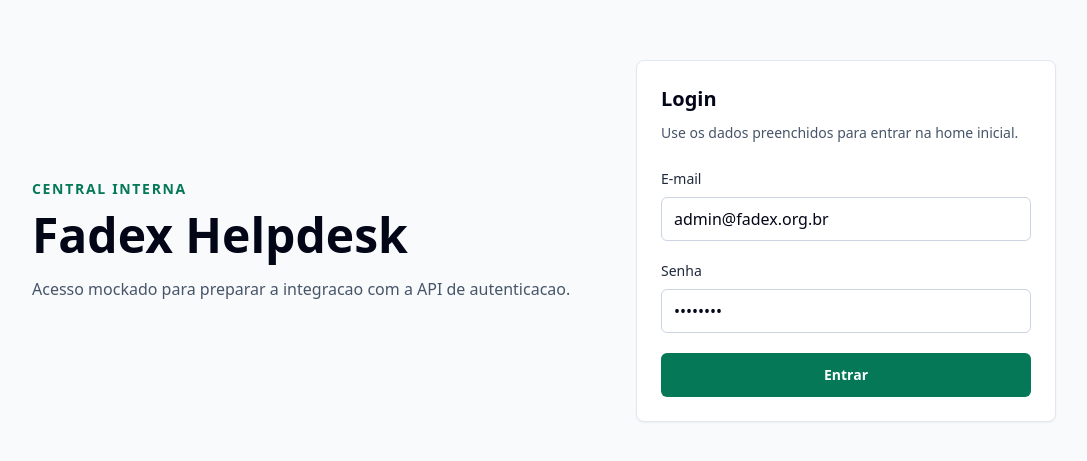
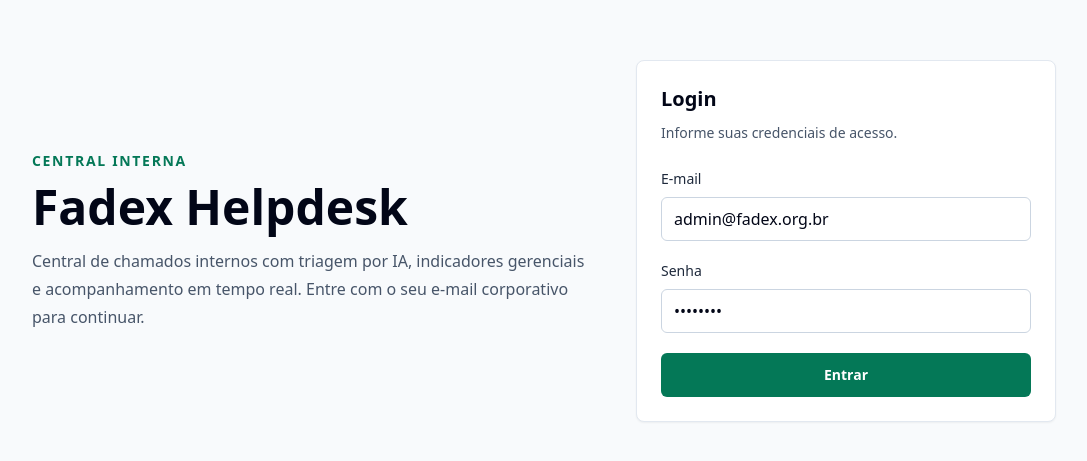
Before and after one commit to mvaldecy/teste-fadex, a Next.js app in the folder frontend/: page /login in a window 1280 px wide. Shown: the part 159-620 px from the top of the page, without its empty margins (96-1183 px from the left). Built offline with nearby package versions, Linux system fonts and the light colour scheme; no server answers.

Commit message:
fix(frontend): atualiza texto do login e torna o alerta de alta prioridade persistente

```diff
--- a/frontend/app/(auth)/login/page.tsx
+++ b/frontend/app/(auth)/login/page.tsx
@@ -12,7 +12,9 @@ export default function LoginPage() {
             Fadex Helpdesk
           </h1>
           <p className="mt-4 max-w-xl text-base leading-7 text-slate-600">
-            Acesso mockado para preparar a integracao com a API de autenticacao.
+            Central de chamados internos com triagem por IA, indicadores
+            gerenciais e acompanhamento em tempo real. Entre com o seu e-mail
+            corporativo para continuar.
           </p>
         </div>
 
@@ -20,7 +22,7 @@ export default function LoginPage() {
           <div className="mb-6">
             <h2 className="text-xl font-semibold text-slate-950">Login</h2>
             <p className="mt-2 text-sm leading-6 text-slate-600">
-              Use os dados preenchidos para entrar na home inicial.
+              Informe suas credenciais de acesso.
             </p>
           </div>
           <LoginForm />
--- a/frontend/src/features/notifications/high-priority-alerts.tsx
+++ b/frontend/src/features/notifications/high-priority-alerts.tsx
@@ -51,7 +51,14 @@ export function HighPriorityAlerts() {
 
       toast.warning("Chamado de prioridade ALTA", {
         description: title ?? "Um chamado passou para prioridade alta.",
-        duration: 15000,
+        // Sem expiracao: o alerta de ALTA e requisito do desafio e some antes
+        // de o operador notar quando tem duracao. Ele fica na tela ate a
+        // dispensa por clique no "x".
+        duration: Infinity,
+        closeButton: true,
+        // `id` estavel por chamado: um chamado que oscila de prioridade
+        // substitui o proprio alerta em vez de empilhar copias.
+        id: id ? `chamado-alta-${id}` : undefined,
         action: id
           ? {
               label: "Abrir",
```
